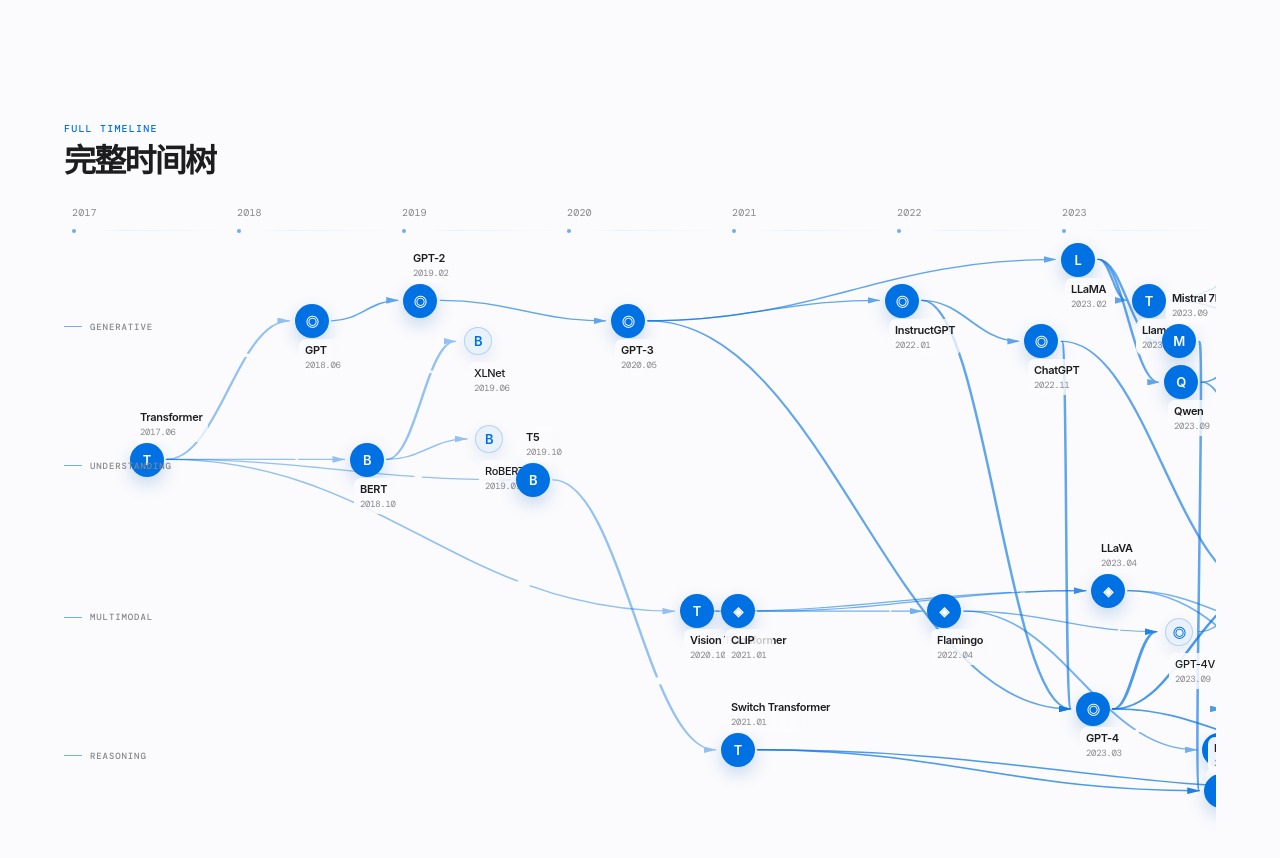
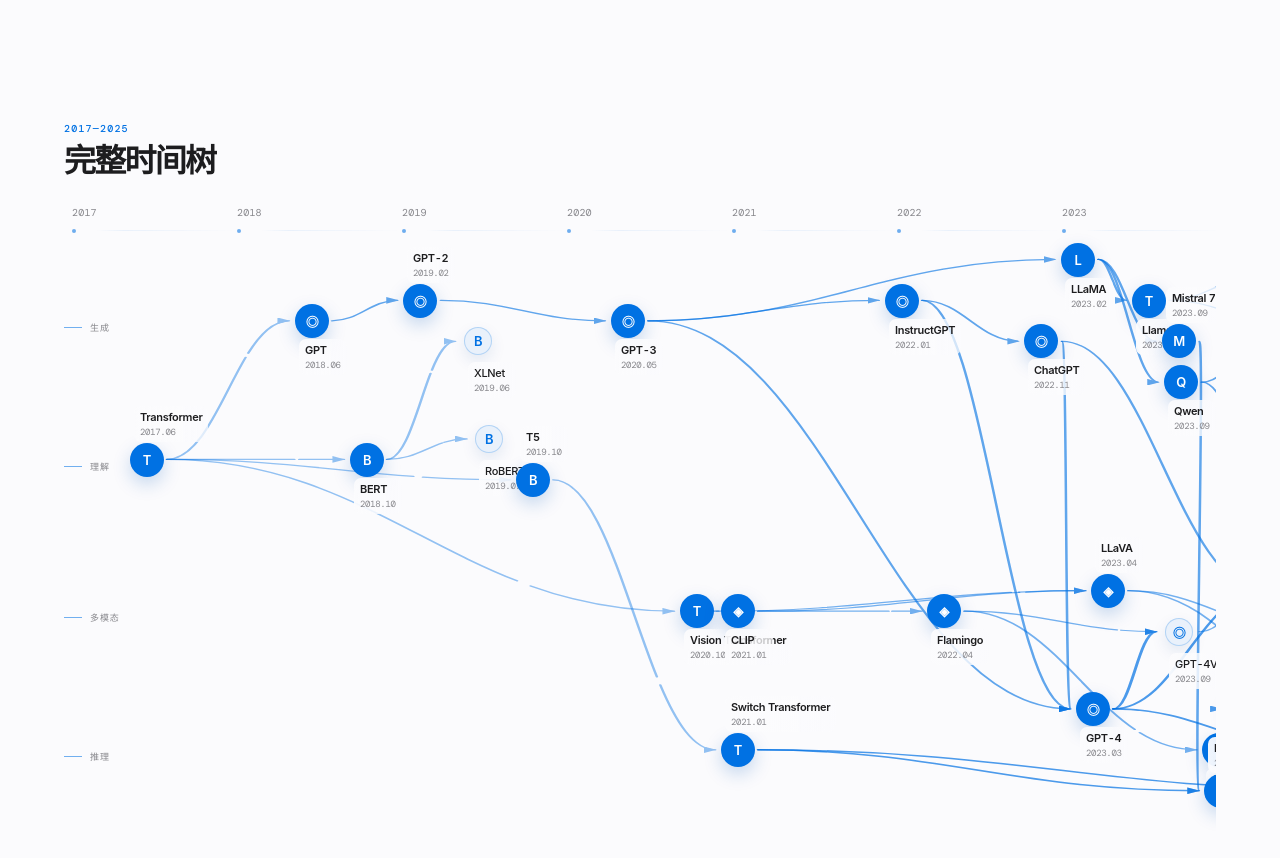
Before and after one commit to LXF0047/llm-timeline, a React (Vite) app: page / in a window 1280 px wide. Shown: the part 760-1618 px from the top of the page. Built offline with nearby package versions, Linux system fonts and the light colour scheme.

Commit message:
Polish timeline interaction and accessibility

```diff
--- a/index.html
+++ b/index.html
@@ -3,7 +3,7 @@
   <head>
     <meta charset="UTF-8" />
     <meta name="viewport" content="width=device-width, initial-scale=1.0" />
-    <meta name="theme-color" content="#07131d" />
+    <meta name="theme-color" content="#fbfbfd" />
     <meta name="description" content="用时间序列与血缘分叉，理解 Transformer 模型从 2017 到今天的演进。" />
     <meta property="og:title" content="Transformer Atlas · 学习路线图" />
     <meta property="og:description" content="沿时间前进，沿血缘深入。" />
--- a/src/main.jsx
+++ b/src/main.jsx
@@ -42,16 +42,18 @@
 
 function App(){
   const lanes = [
-    ['lane-one', 'GENERATIVE'],
-    ['lane-two', 'UNDERSTANDING'],
-    ['lane-three', 'MULTIMODAL'],
-    ['lane-four', 'REASONING'],
+    ['lane-one', '生成'],
+    ['lane-two', '理解'],
+    ['lane-three', '多模态'],
+    ['lane-four', '推理'],
   ];
-  return <main>
+  return <>
+    <a className="skip-link" href="#main-content">跳到主要内容</a>
     <header className="topbar">
       <a className="brand" href="#top" aria-label="Transformer Atlas 首页"><span className="brand-mark">✦</span><span>Transformer <b>Atlas</b></span></a>
-      <div className="top-meta">2017—2025</div>
+      <a className="top-meta" href="#map">时间树 <span aria-hidden="true">↓</span></a>
     </header>
+    <main id="main-content" tabIndex="-1">
 
     <section className="hero" id="top">
       <div className="hero-grid"></div><div className="orb orb-one"></div><div className="orb orb-two"></div>
@@ -63,7 +65,7 @@
     </section>
 
     <section className="map-section" id="map">
-      <div className="map-heading"><div><span className="section-kicker">FULL TIMELINE</span><h2>完整时间树</h2></div></div>
+      <div className="map-heading"><div><span className="section-kicker">2017—2025</span><h2>完整时间树</h2></div></div>
       <div className="atlas-wrap" aria-label="Transformer 模型时间树，可横向滚动浏览">
         <div className="atlas" style={{'--count':years.length}}>
           <div className="lane-labels" aria-hidden="true">{lanes.map(([className,label])=><span className={className} key={className}>{label}</span>)}</div>
@@ -80,12 +82,13 @@
           </svg>
           {models.map((model,index)=>{
             const position=positionFor(model); const isMulti=model.modality!=='Text'; const labelUp=(index + Math.round(position.y)) % 3 === 0;
-            return <div key={model.id} className={`node ${model.level==='核心'?'core-node':'important-node'} branch-${branchFor(model)} ${isMulti?'multi':''} ${labelUp?'label-up':''}`} style={{left:`${position.x}%`,top:`${position.y}%`,'--delay':`${(model.year-2017)*.075+(Number(model.date.slice(-2))/140)}s`}}><span className="node-mark">{markFor(model)}</span><span className="node-card"><b>{model.name}</b><small>{model.date}</small></span></div>
+            return <article key={model.id} className={`node ${model.level==='核心'?'core-node':'important-node'} branch-${branchFor(model)} ${isMulti?'multi':''} ${labelUp?'label-up':''}`} aria-label={`${model.name}，${model.date}`} style={{left:`${position.x}%`,top:`${position.y}%`,'--delay':`${(model.year-2017)*.075+(Number(model.date.slice(-2))/140)}s`}}><span className="node-mark" aria-hidden="true">{markFor(model)}</span><span className="node-card"><b>{model.name}</b><small>{model.date}</small></span></article>
           })}
         </div>
       </div>
     </section>
-  </main>
+    </main>
+  </>
 }
 
 function branchFor(m){ if(m.architecture==='MoE' || m.tags.includes('Reasoning')) return 'reasoning'; if(m.modality!=='Text') return 'multimodal'; if(m.architecture==='Encoder-only' || m.architecture==='Encoder–Decoder') return 'understanding'; return 'generation'; }
```
Also changed, not shown: src/styles.css.
